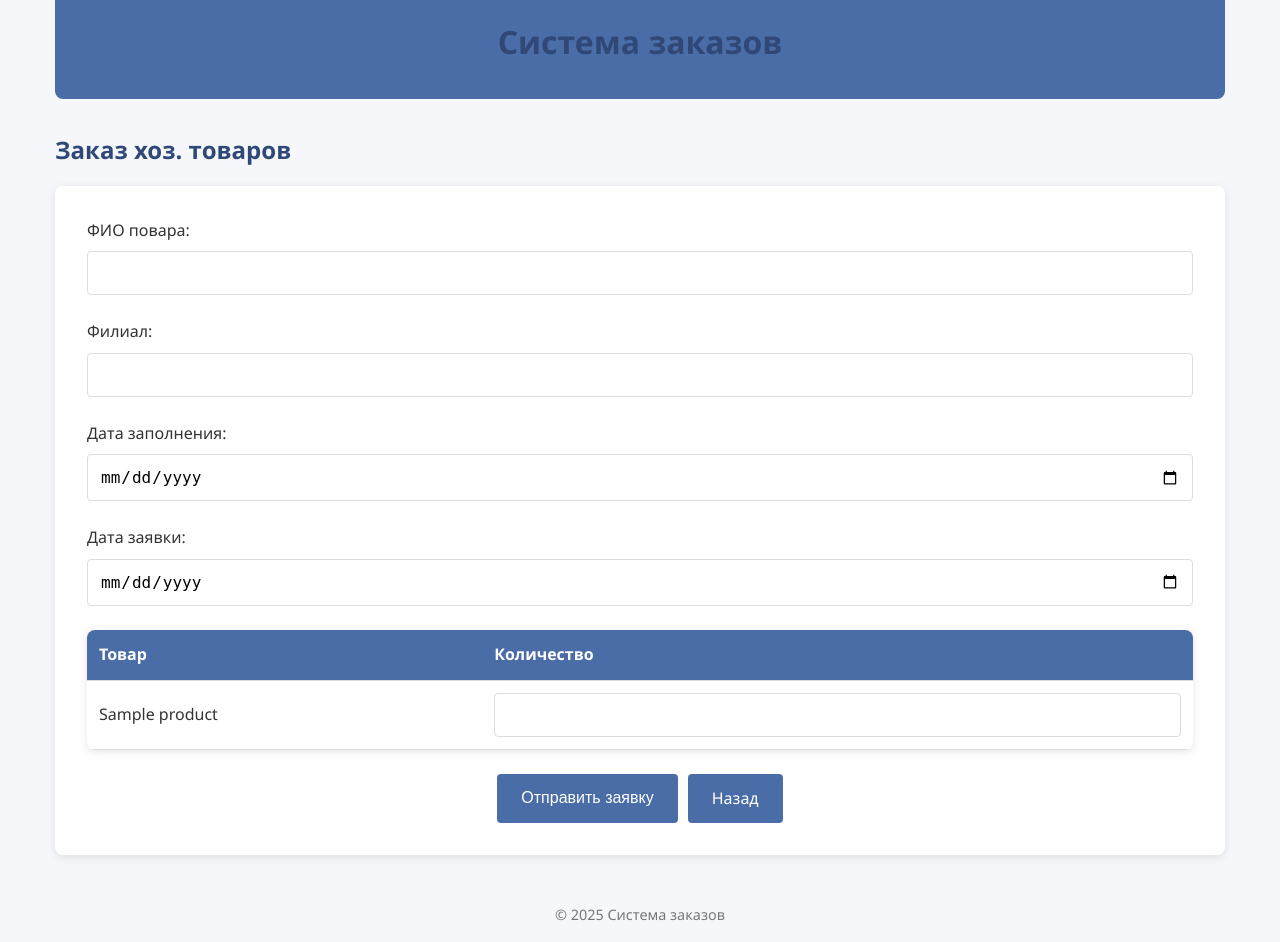
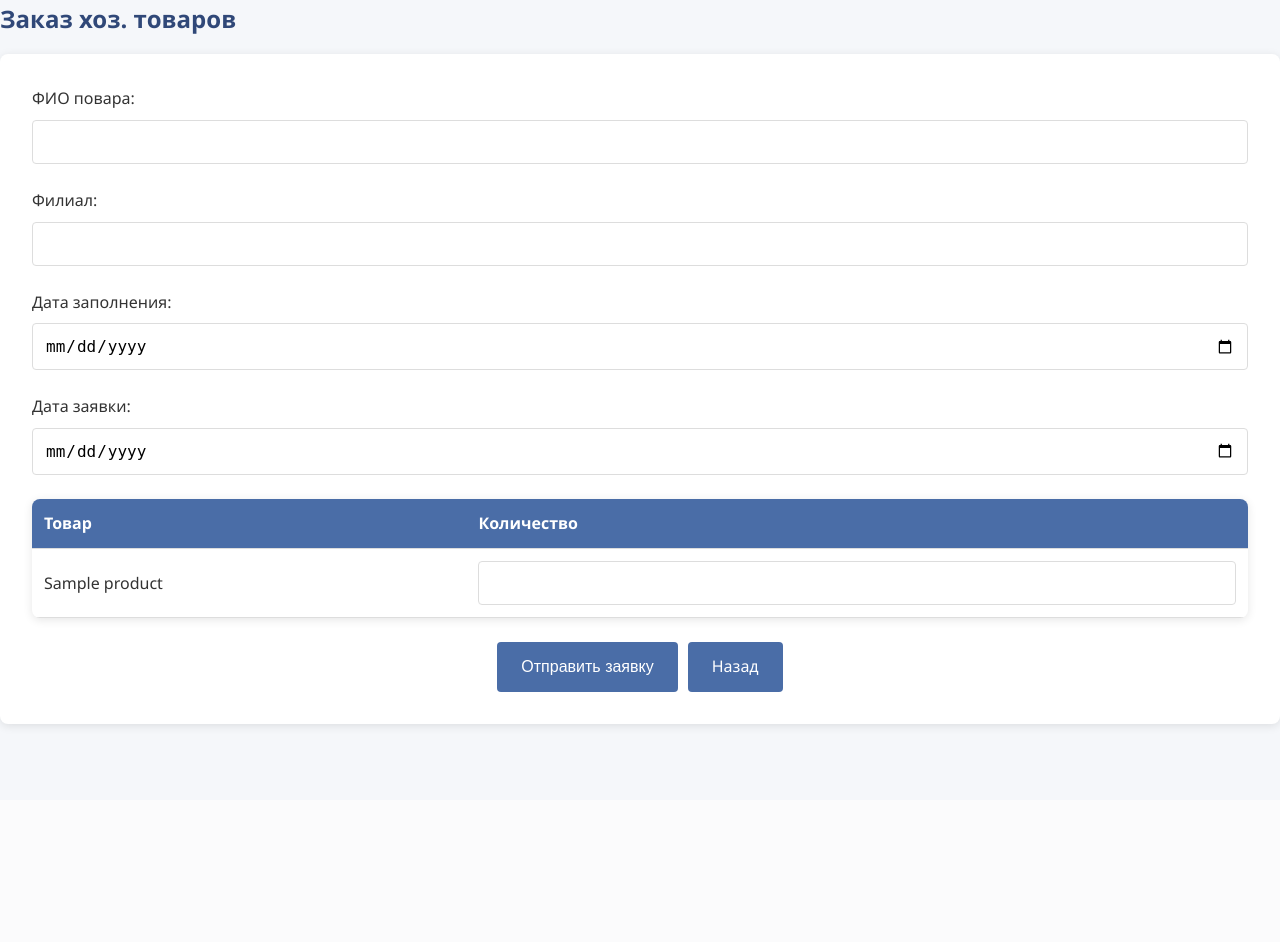
Before and after one commit to vladimir669/dikiyrpk.tech, a Flask app: template templates/hoz.html in a window 1280 px wide. After the commit the page ends 729 px from the top, so only its background shows below. Run offline with Flask 3, Linux system fonts and the light colour scheme; the template is opened without the code that fills it: most values are stand-ins (such as "Sample title", 1, 10 or a date in 2020); parts of the project's set-up code (start-up, migrations or seed data) failed here and were passed over.

Commit message:
Update base.html

```diff
--- a/templates/base.html
+++ b/templates/base.html
@@ -2,22 +2,11 @@
 <html lang="ru">
 <head>
     <meta charset="UTF-8">
-    <meta name="viewport" content="width=device-width, initial-scale=1.0">
-    <title>{% block title %}Система заказов{% endblock %}</title>
-    <link rel="stylesheet" href="{{ url_for('static', filename='css/style.css') }}">
-    {% block extra_head %}{% endblock %}
+    <meta name="viewport" content="width=device-width, initial-scale=1.0, maximum-scale=1.0">
+    <title>Заказ</title>
+    <link rel="stylesheet" href="{{ url_for('static', filename='style.css') }}">
 </head>
 <body>
-    <div class="container">
-        <header>
-            <h1>Система заказов</h1>
-        </header>
-        <main>
-            {% block content %}{% endblock %}
-        </main>
-        <footer>
-            <p>&copy; 2025 Система заказов</p>
-        </footer>
-    </div>
+    {% block content %}{% endblock %}
 </body>
 </html>
```
